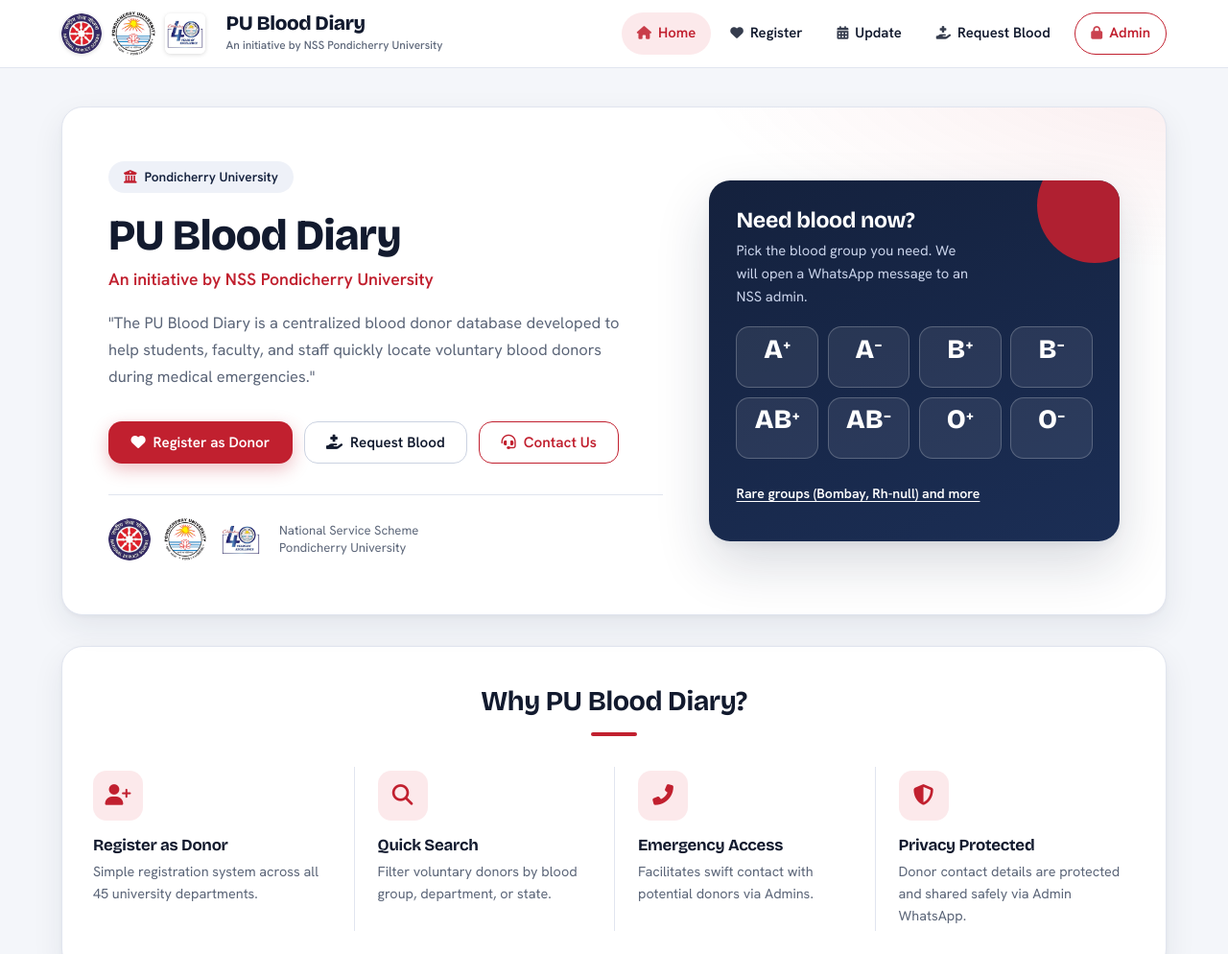
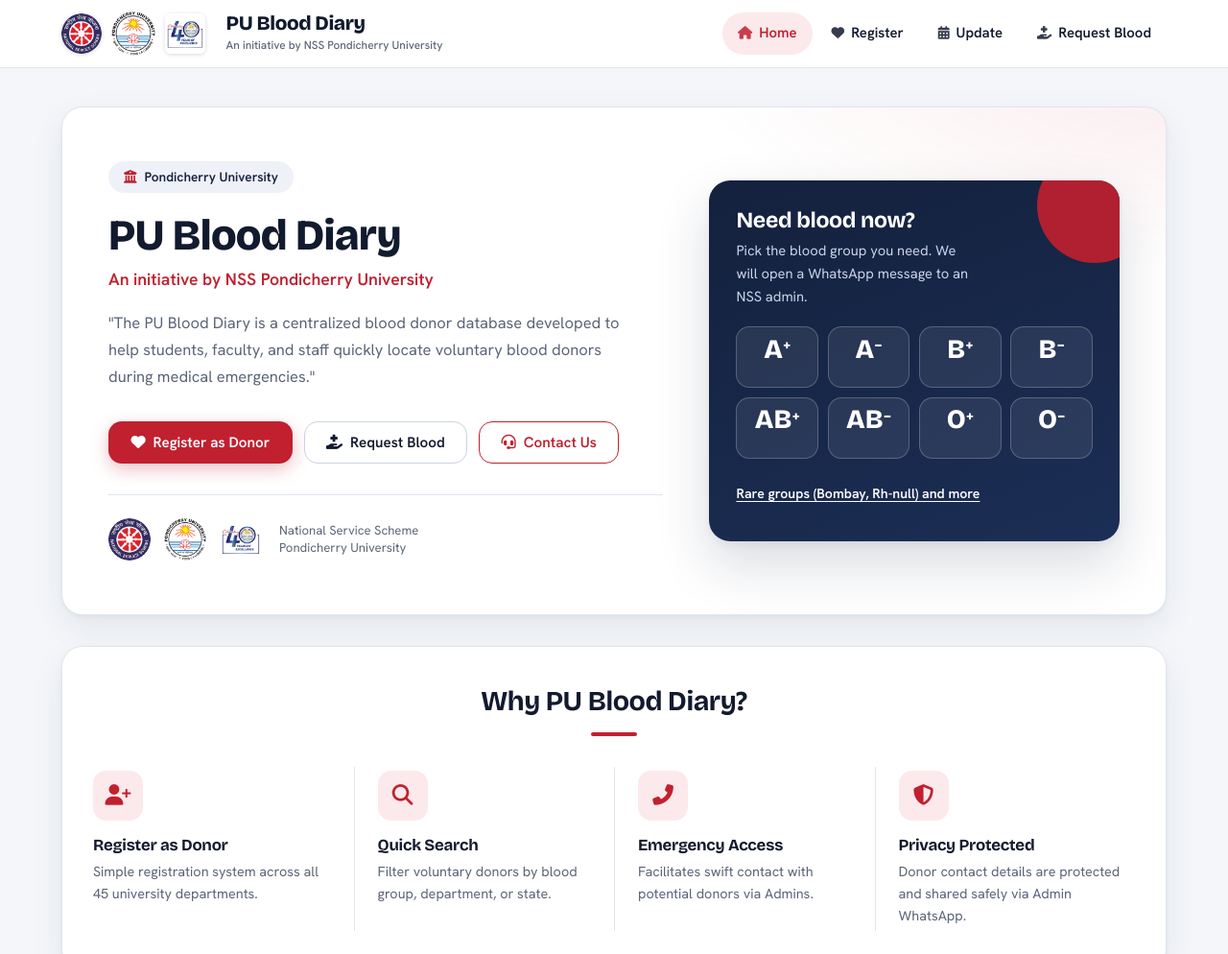
Before and after one commit to sanaullak666/publooddiary, a website: page views/index.html in a window 1280 px wide. Shown: the top 994 px of the page at 96% size. Drawn offline with nearby package versions, Linux system fonts and the light colour scheme.

Commit message:
Remove Admin login link from homepage navigation

```diff
--- a/views/index.html
+++ b/views/index.html
@@ -32,7 +32,6 @@
         <li><a href="/register" class="nav-link"><i class="fas fa-heart"></i> Register</a></li>
         <li><a href="/update-donation" class="nav-link"><i class="fas fa-calendar-alt"></i> Update</a></li>
         <li><a href="/search" class="nav-link"><i class="fas fa-hand-holding-medical"></i> Request Blood</a></li>
-        <li><a href="/admin/login" class="nav-link btn-admin-nav"><i class="fas fa-lock"></i> Admin</a></li>
       </ul>
     </div>
   </header>
```
